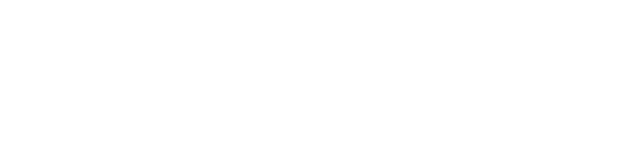
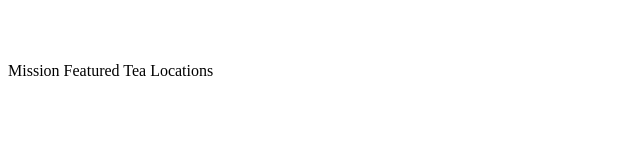
Before and after one commit to mwilcox626/Codeacademy-Projects, a plain HTML site: page index.html in a window 1280 px wide. Shown: the whole page, without its empty margins (0-640 px from the left). Drawn offline with Linux system fonts and the light colour scheme.

Commit message:
Update index.html

```diff
--- a/index.html
+++ b/index.html
@@ -7,6 +7,11 @@
   <body>
     <header>
       <img id="logo" src="Resources/Images/img-tea-cozy-logo.png" height="50px"/>
+      <nav>
+        <a>Mission</a>
+        <a>Featured Tea</a>
+        <a>Locations</a>
+      </nav>
     </header>
   </body>
 </html>
```
